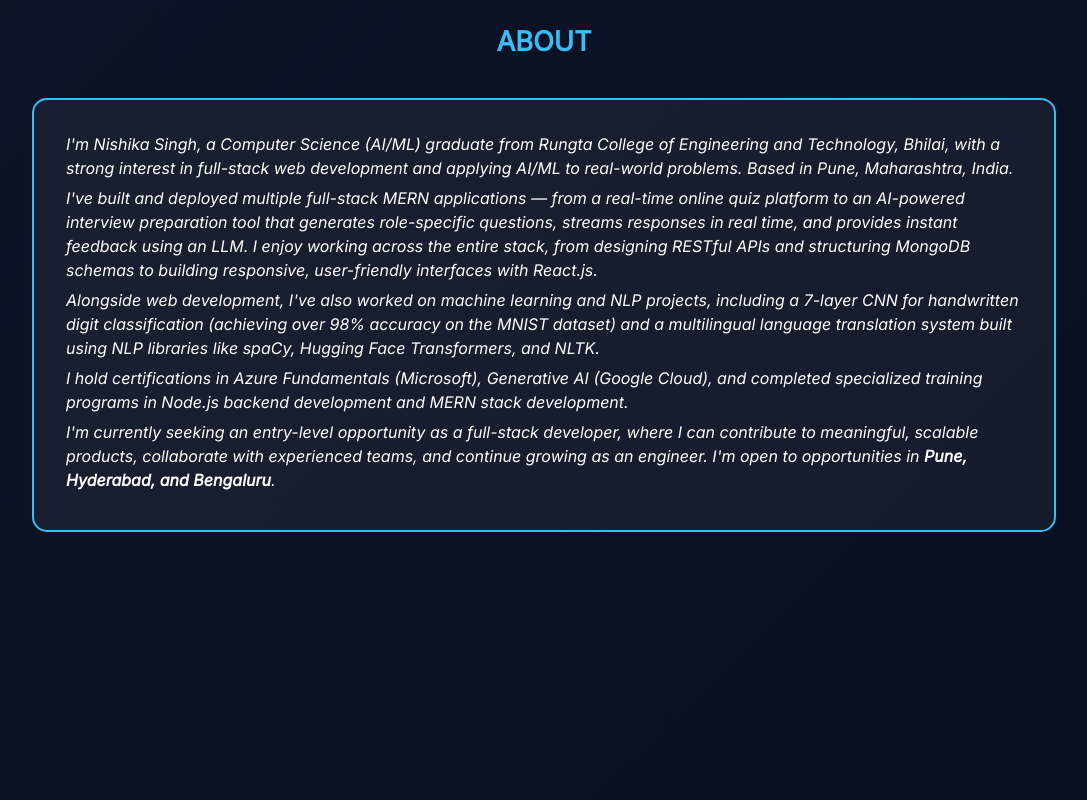
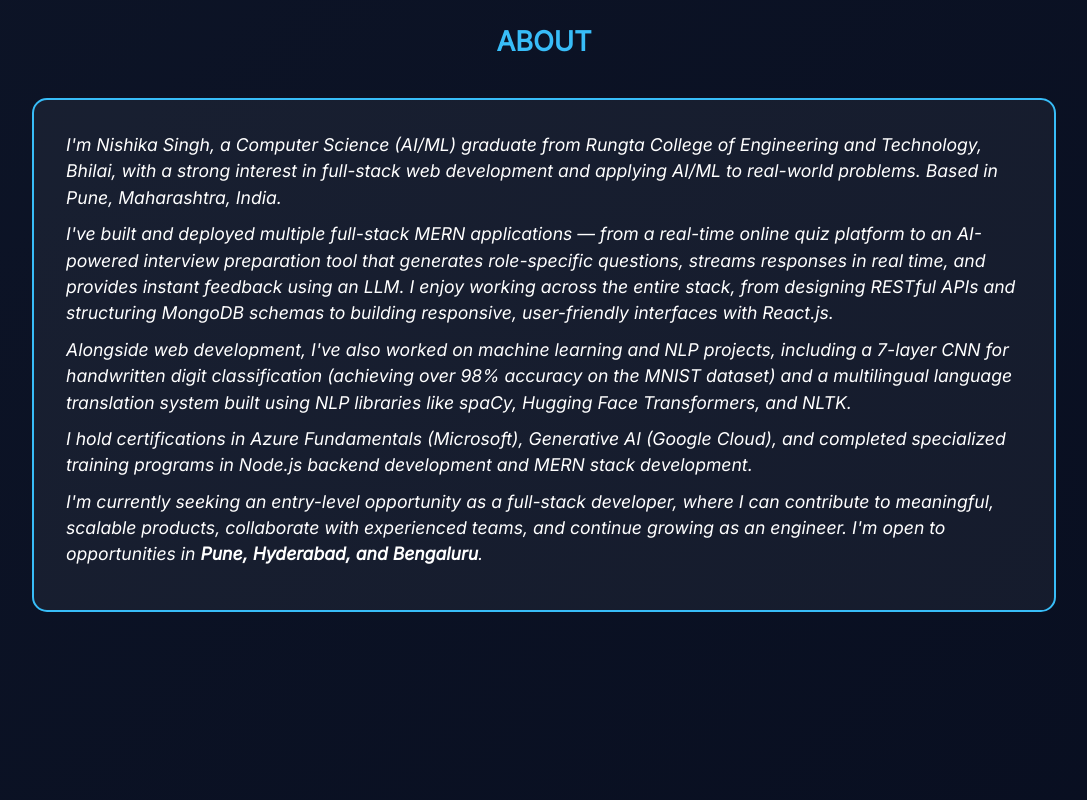
Before and after one commit to nishikasingh31/Portfolio, a React (Vite) app: page / in a window 1280 px wide. Shown: the part 1280-2080 px from the top of the page, without its empty margins (96-1183 px from the left). Built offline with nearby package versions, Linux system fonts and the light colour scheme.

Commit message:
Update App.css

```diff
--- a/src/App.css
+++ b/src/App.css
@@ -55,23 +55,19 @@ h3 {
   color: var(--accent, #38bdf8);
 }
 
-p,
-ul {
-  font-size: 1rem;
-}
-
 p {
+  font-size: 1.1rem;
   margin: 0 0 6px 0;
   line-height: 1.5;
 }
 
 ul {
+  font-size: 1rem;
   list-style-type: square;
   margin-top: 0.1px;
   padding-left: 20px;
   flex-grow: 1;
 }
-
 
 /* navbar */
 nav {
@@ -218,7 +214,7 @@ nav {
 
 /* about */
 .about .card p {
-  margin-bottom: 6px;
+  margin-bottom: 10px;
 }
 
 
```
